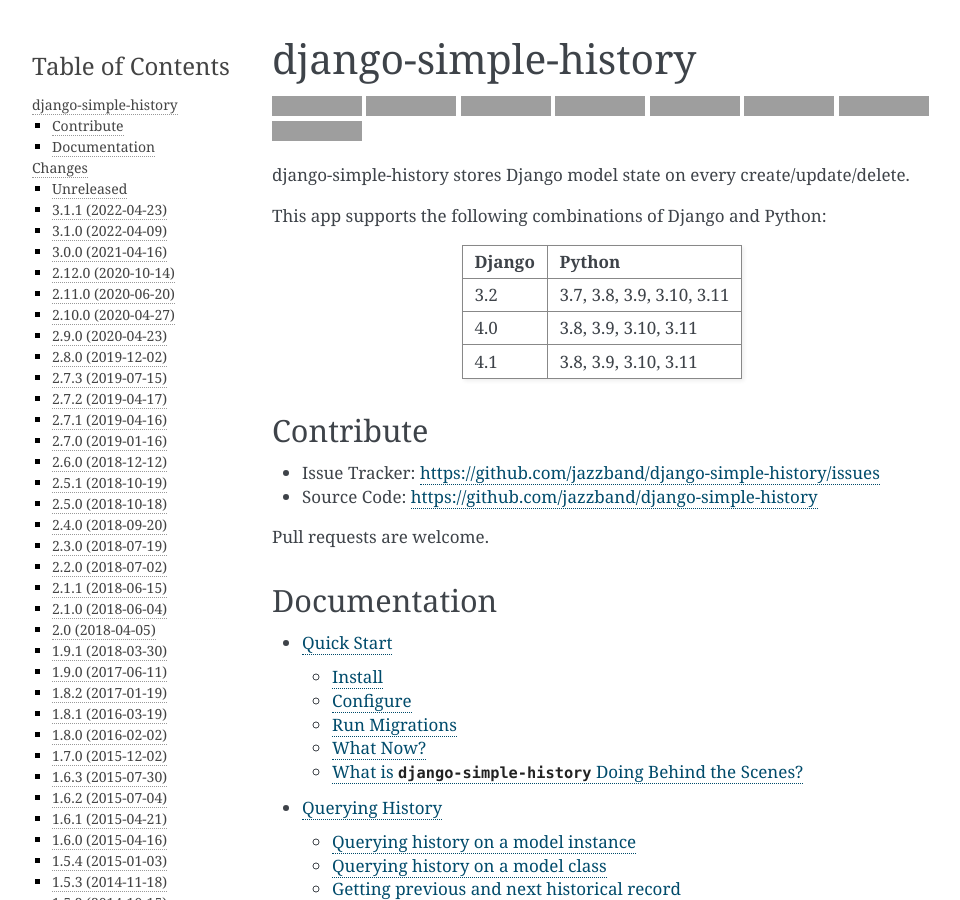
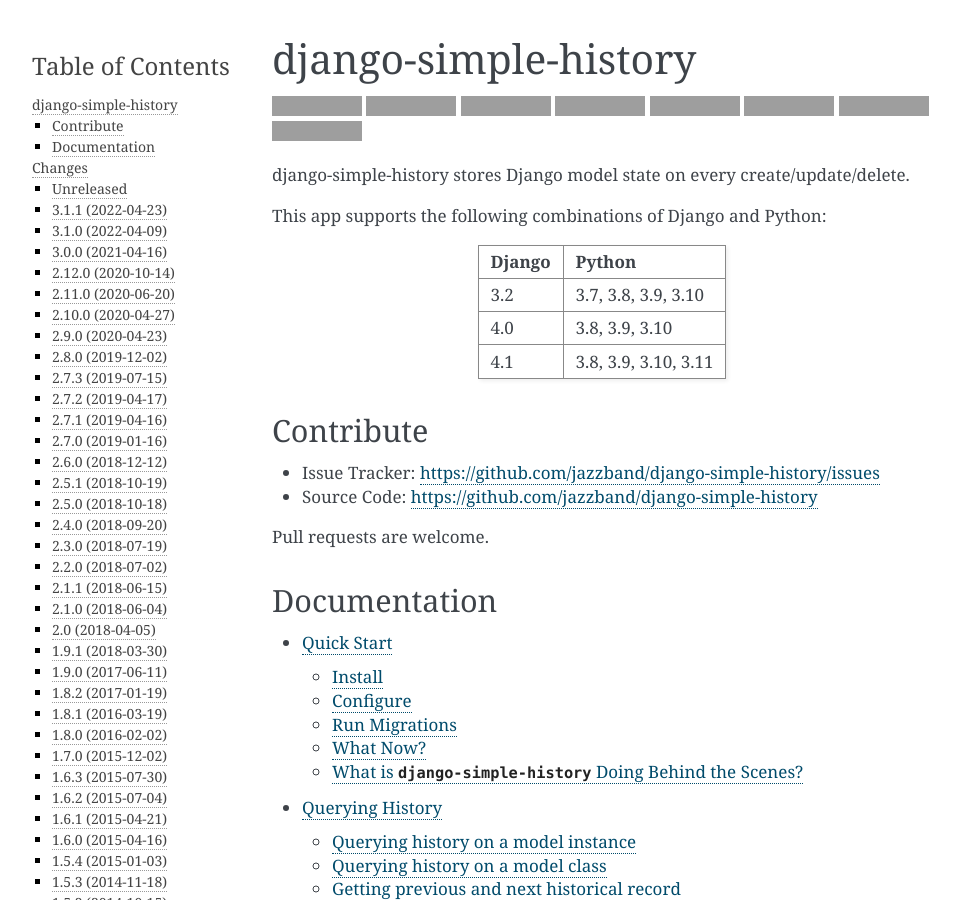
Before and after one commit to jazzband/django-simple-history, a Sphinx documentation site: the page built from docs/index.rst, in a window 1280 px wide and 900 px high, cut to the strip 0-900 px from the top of the window. Shown: the whole strip, without its empty margins (148-1108 px from the left). Built offline with Sphinx 7.4.7, drawn with Linux system fonts in a browser that asks for light colours; pages that are not in the unit, such as notebooks, are missing from menus; grey boxes are pictures that could not be loaded.

Commit message:
adjust python versions in docs index

```diff
--- a/docs/index.rst
+++ b/docs/index.rst
@@ -41,8 +41,8 @@
 ==========  =======================
   Django      Python
 ==========  =======================
-3.2         3.7, 3.8, 3.9, 3.10, 3.11
-4.0         3.8, 3.9, 3.10, 3.11
+3.2         3.7, 3.8, 3.9, 3.10
+4.0         3.8, 3.9, 3.10
 4.1         3.8, 3.9, 3.10, 3.11
 ==========  =======================
 
```
